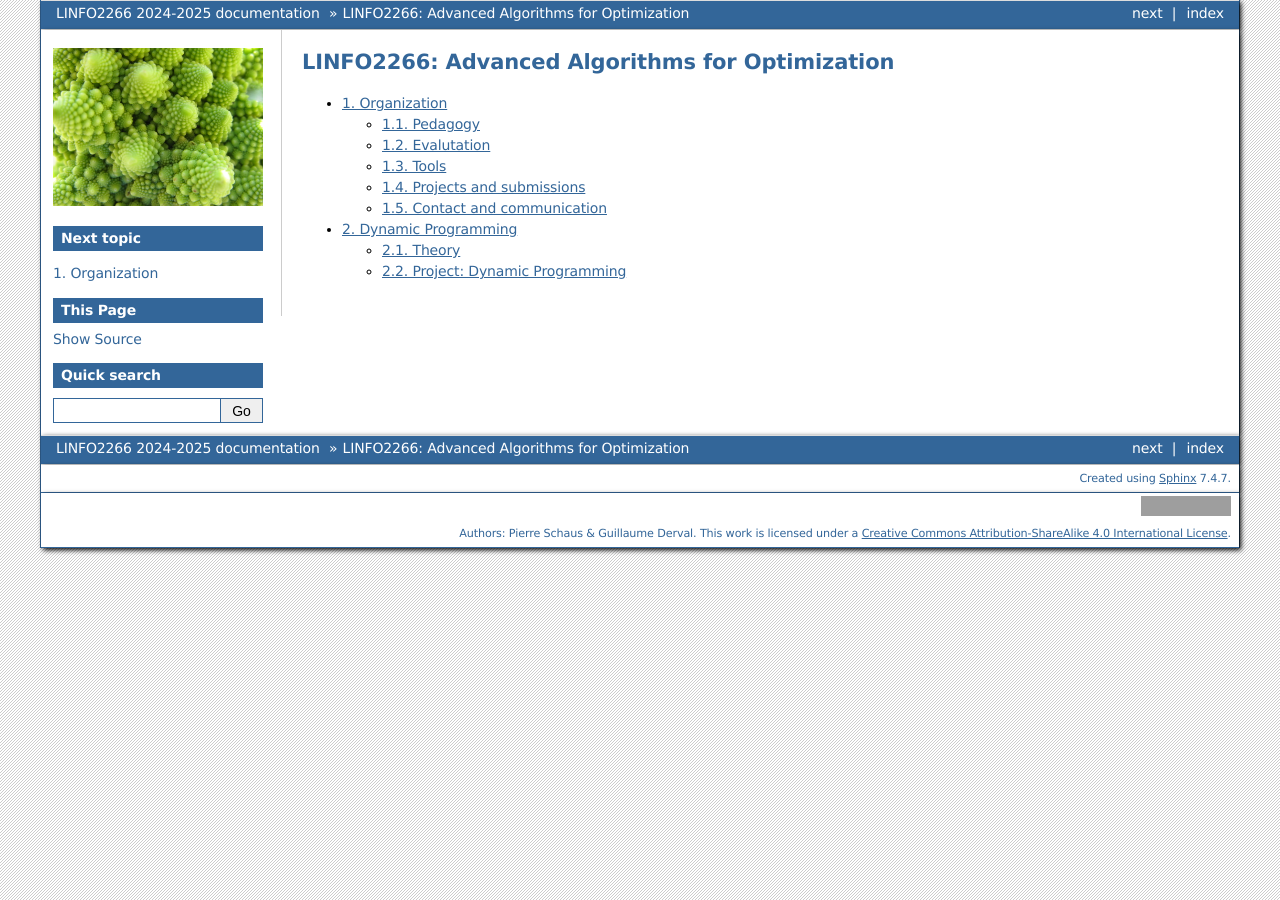
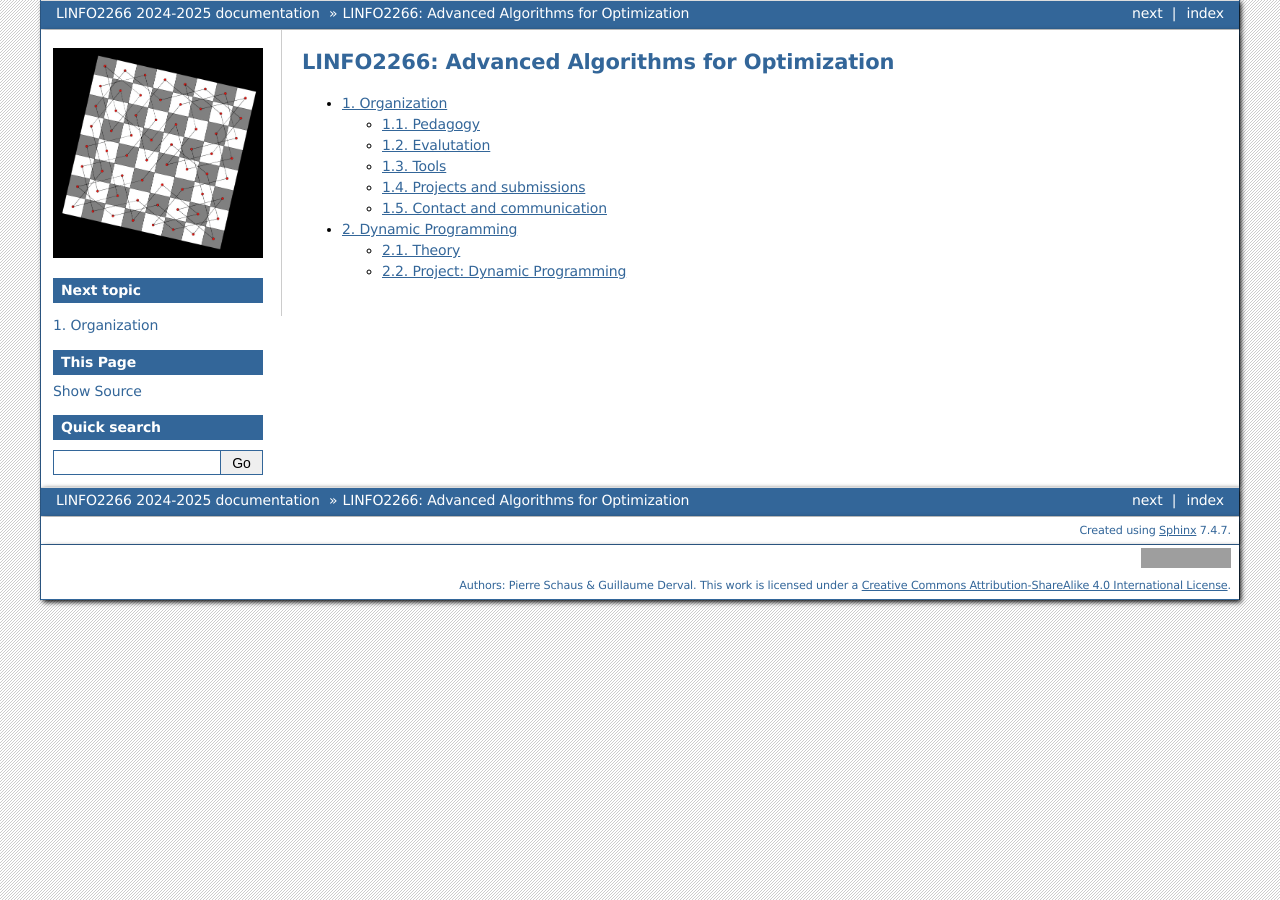
Before and after one commit to pschaus/linfo2266, a Sphinx documentation site: the page built from website/source/index.rst, in a window 1280 px wide. Built offline with Sphinx 7.4.7, drawn with Linux system fonts in a browser that asks for light colours; grey boxes are pictures that could not be loaded.

Commit message:
changed image

```diff
--- a/website/source/conf.py
+++ b/website/source/conf.py
@@ -119,7 +119,7 @@ html_theme = "bizstyle"
 
 # The name of an image file (relative to this directory) to place at the top
 # of the sidebar.
-html_logo = "other/lsinf1121.jpg"
+html_logo = "other/LINFO2266.jpg"
 
 # The name of an image file (within the static path) to use as favicon of the
 # docs.  This file should be a Windows icon file (.ico) being 16x16 or 32x32
```
Also changed, not shown: website/source/other/LINFO2266.jpg (added).
